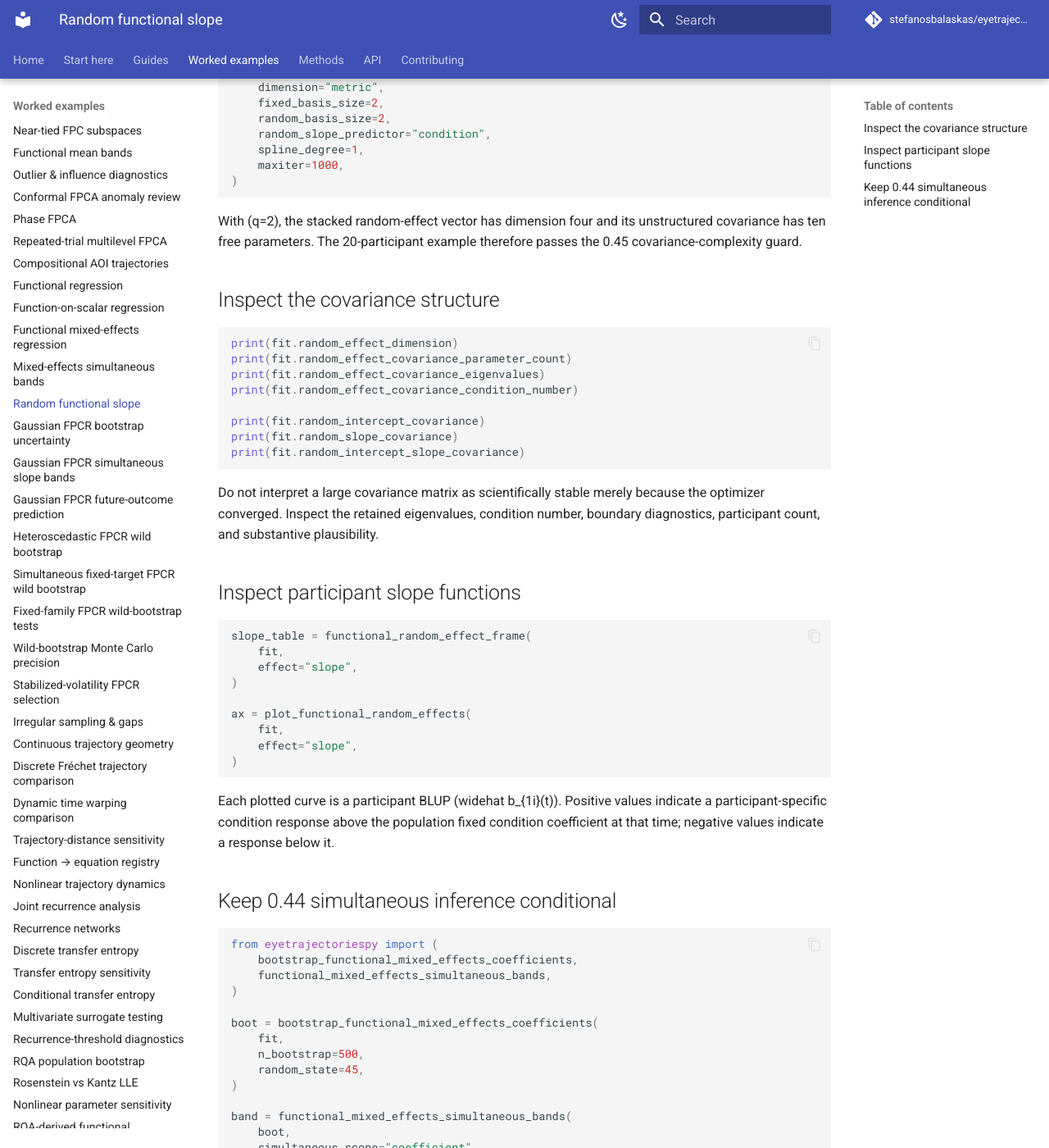
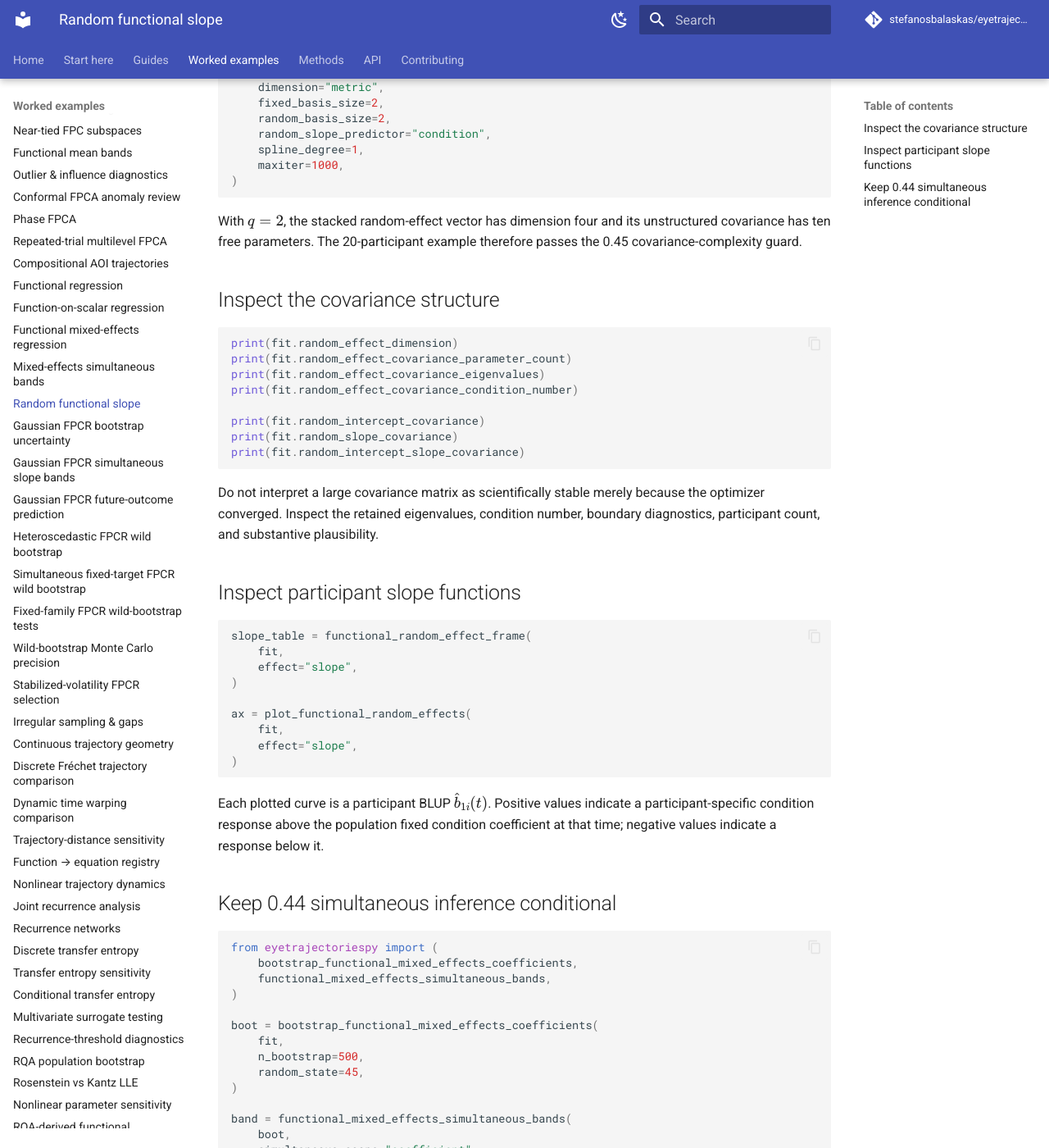
Before and after one commit to stefanosbalaskas/eyetrajectoriespy, an MkDocs documentation site: the page built from docs/examples/functional-mixed-effects-random-slope.md, in a window 1280 px wide and 1400 px high, scrolled down 1809 px. Shown: the whole window at 82% size. Built offline with MkDocs 1.6.1 and Material for MkDocs 9.7.7, drawn with Linux system fonts in a browser that asks for light colours; comment, search, counter and statistics services are not loaded.

Commit message:
Normalize inline mathematics in random-slope example

```diff
--- a/docs/examples/functional-mixed-effects-random-slope.md
+++ b/docs/examples/functional-mixed-effects-random-slope.md
@@ -95,7 +95,7 @@ fit = fit_functional_mixed_effects_regression(
 )
 ~~~
 
-With (q=2), the stacked random-effect vector has dimension four and its
+With $q=2$, the stacked random-effect vector has dimension four and its
 unstructured covariance has ten free parameters. The 20-participant example
 therefore passes the 0.45 covariance-complexity guard.
 
@@ -131,7 +131,7 @@ ax = plot_functional_random_effects(
 ~~~
 
 Each plotted curve is a participant BLUP
-(widehat b_{1i}(t)). Positive values indicate a participant-specific
+$\widehat b_{1i}(t)$. Positive values indicate a participant-specific
 condition response above the population fixed condition coefficient at that
 time; negative values indicate a response below it.
 
```
